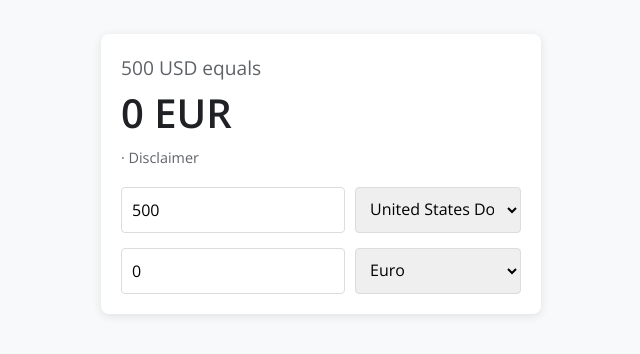
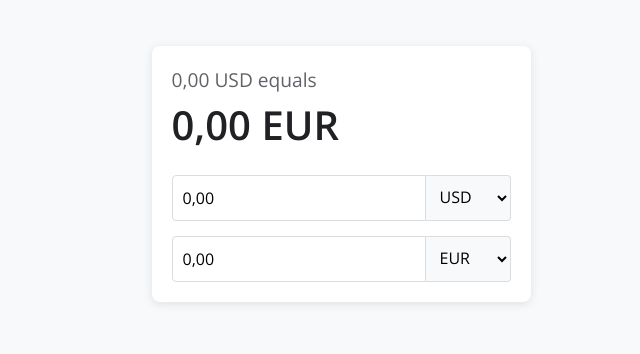
Before and after one commit to DrEEjc7/0.-Currency-Conversion-App, a Preact app: page / in a window 1280 px wide. Shown: the part 226-580 px from the top of the page, without its empty margins (319-959 px from the left). Built offline with nearby package versions, Linux system fonts and the light colour scheme; no server answers.

Commit message:
Updated converter with new formatting and real-time conversion

```diff
--- a/src/index.js
+++ b/src/index.js
@@ -3,39 +3,45 @@ import { useState, useEffect } from 'preact/hooks';
 import './styles.css';
 
 const CurrencyConverter = () => {
-  const [amount1, setAmount1] = useState(500);
-  const [amount2, setAmount2] = useState(0);
+  const [amount1, setAmount1] = useState('0,00');
+  const [amount2, setAmount2] = useState('0,00');
   const [currency1, setCurrency1] = useState('USD');
   const [currency2, setCurrency2] = useState('EUR');
-  const [date, setDate] = useState(null);
+  const [exchangeTime, setExchangeTime] = useState('');
 
-  const fetchExchangeRate = async () => {
+  const formatNumber = (num) => num.toFixed(2).replace('.', ',');
+  const parseNumber = (str) => parseFloat(str.replace(',', '.'));
+
+  const fetchExchangeRate = async (value, from, to) => {
+    if (value === '0,00' || from === to) {
+      setAmount2('0,00');
+      return;
+    }
     try {
-      const response = await fetch(`https://api.frankfurter.app/latest?amount=${amount1}&from=${currency1}&to=${currency2}`);
+      const response = await fetch(`https://api.frankfurter.app/latest?amount=${parseNumber(value)}&from=${from}&to=${to}`);
       const data = await response.json();
-      setAmount2(Number(data.rates[currency2]).toFixed(2));
-      setDate(data.date);
+      setAmount2(formatNumber(data.rates[to]));
+      const date = new Date();
+      setExchangeTime(`Exchange Time: ${date.getDate().toString().padStart(2, '0')}/${(date.getMonth() + 1).toString().padStart(2, '0')}/${date.getFullYear().toString().slice(-2)} ${date.getHours().toString().padStart(2, '0')}:${date.getMinutes().toString().padStart(2, '0')}`);
     } catch (error) {
       console.error('Error fetching exchange rate:', error);
     }
   };
 
   useEffect(() => {
-    if (currency1 !== currency2) {
-      fetchExchangeRate();
-    } else {
-      setAmount2(amount1);
-      setDate(new Date().toISOString().split('T')[0]);
-    }
-  }, [currency1, currency2, amount1]);
+    fetchExchangeRate(amount1, currency1, currency2);
+  }, [currency1, currency2]);
 
   const handleAmount1Change = (e) => {
-    setAmount1(e.target.value);
+    const value = e.target.value.replace(/[^0-9,]/g, '');
+    setAmount1(value);
+    fetchExchangeRate(value, currency1, currency2);
   };
 
   const handleAmount2Change = (e) => {
-    setAmount2(e.target.value);
-    setAmount1((e.target.value / (amount2 / amount1)).toFixed(2));
+    const value = e.target.value.replace(/[^0-9,]/g, '');
+    setAmount2(value);
+    fetchExchangeRate(value, currency2, currency1);
   };
 
   const handleCurrency1Change = (e) => {
@@ -51,36 +57,36 @@ const CurrencyConverter = () => {
       <div className="result">
         <h2>{amount1} {currency1} equals</h2>
         <h1>{amount2} {currency2}</h1>
-        <p>{date} · Disclaimer</p>
+        <p>{exchangeTime}</p>
       </div>
       <div className="input-group">
-        <input type="number" value={amount1} onChange={handleAmount1Change} />
+        <input type="text" value={amount1} onChange={handleAmount1Change} />
         <select value={currency1} onChange={handleCurrency1Change}>
-          <option value="USD">United States Dollar</option>
-          <option value="EUR">Euro</option>
-          <option value="GBP">British Pound</option>
-          <option value="JPY">Japanese Yen</option>
-          <option value="AUD">Australian Dollar</option>
-          <option value="CAD">Canadian Dollar</option>
-          <option value="CHF">Swiss Franc</option>
-          <option value="CNY">Chinese Yuan</option>
-          <option value="SEK">Swedish Krona</option>
-          <option value="NZD">New Zealand Dollar</option>
+          <option value="USD">USD</option>
+          <option value="EUR">EUR</option>
+          <option value="GBP">GBP</option>
+          <option value="JPY">JPY</option>
+          <option value="AUD">AUD</option>
+          <option value="CAD">CAD</option>
+          <option value="CHF">CHF</option>
+          <option value="CNY">CNY</option>
+          <option value="SEK">SEK</option>
+          <option value="NZD">NZD</option>
         </select>
       </div>
       <div className="input-group">
-        <input type="number" value={amount2} onChange={handleAmount2Change} />
+        <input type="text" value={amount2} onChange={handleAmount2Change} />
         <select value={currency2} onChange={handleCurrency2Change}>
-          <option value="EUR">Euro</option>
-          <option value="USD">United States Dollar</option>
-          <option value="GBP">British Pound</option>
-          <option value="JPY">Japanese Yen</option>
-          <option value="AUD">Australian Dollar</option>
-          <option value="CAD">Canadian Dollar</option>
-          <option value="CHF">Swiss Franc</option>
-          <option value="CNY">Chinese Yuan</option>
-          <option value="SEK">Swedish Krona</option>
-          <option value="NZD">New Zealand Dollar</option>
+          <option value="EUR">EUR</option>
+          <option value="USD">USD</option>
+          <option value="GBP">GBP</option>
+          <option value="JPY">JPY</option>
+          <option value="AUD">AUD</option>
+          <option value="CAD">CAD</option>
+          <option value="CHF">CHF</option>
+          <option value="CNY">CNY</option>
+          <option value="SEK">SEK</option>
+          <option value="NZD">NZD</option>
         </select>
       </div>
     </div>
--- a/src/styles.css
+++ b/src/styles.css
@@ -58,13 +58,25 @@ input, select {
   font-family: 'Open Sans', sans-serif;
 }
 
+
 input {
-  flex-grow: 1;
-  margin-right: 10px;
+  flex-grow: 3;
+  padding: 10px;
+  font-size: 1em;
+  border: 1px solid #dadce0;
+  border-radius: 4px 0 0 4px;
+  font-family: 'Open Sans', sans-serif;
 }
 
 select {
-  width: 50%;
+  flex-grow: 1;
+  padding: 10px;
+  font-size: 1em;
+  border: 1px solid #dadce0;
+  border-radius: 0 4px 4px 0;
+  border-left: none;
+  font-family: 'Open Sans', sans-serif;
+  background-color: #f8f9fa;
 }
 
 @media (max-width: 480px) {
```
